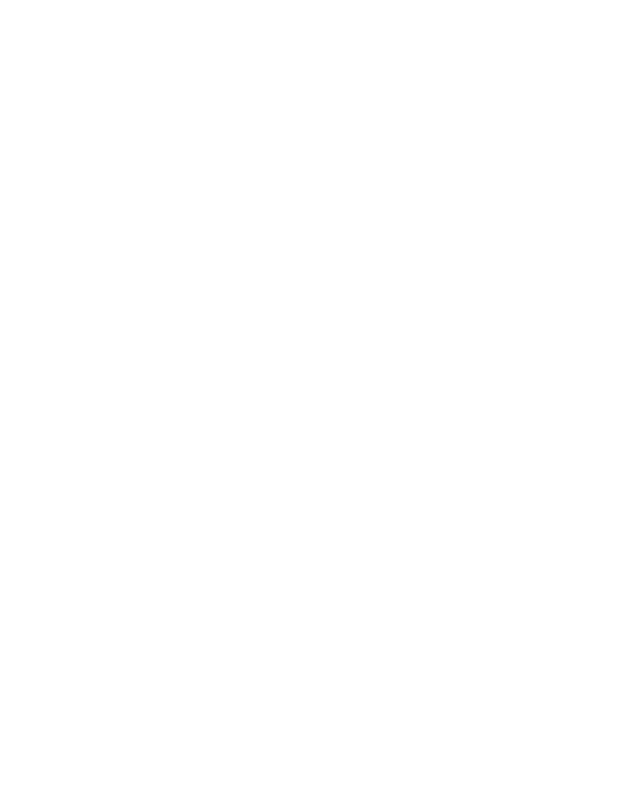
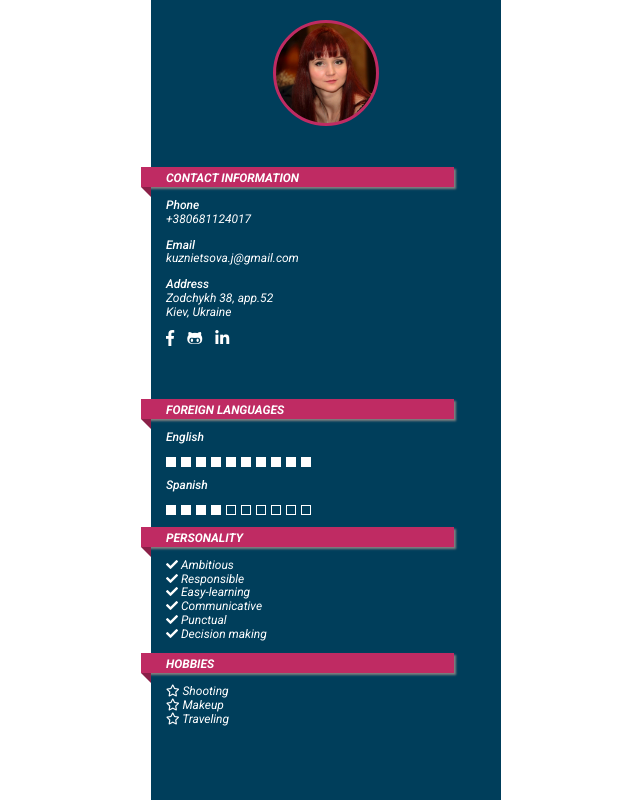
Before and after one commit to k-jul/homepage, a plain HTML site: page index.html in a window 1280 px wide. Shown: the whole page, without its empty margins (51-691 px from the left). Drawn offline with nearby package versions, Linux system fonts and the light colour scheme.

Commit message:
Added blocks with personal info (fixes #16)

```diff
--- a/index.html
+++ b/index.html
@@ -6,18 +6,129 @@
 
     <link rel="me" href="mailto:kuznietsova.j@gmail.com">
     <link rel="me" href="sms:+381124017">
-    <link rel="stylesheet" src="//normalize-css.googlecode.com/svn/trunk/normalize.css">
-    <link rel="stylesheet" src="style.css">
+    <link rel="stylesheet" href="https://use.fontawesome.com/releases/v5.0.12/css/all.css" integrity="sha384-G0fIWCsCzJIMAVNQPfjH08cyYaUtMwjJwqiRKxxE/rx96Uroj1BtIQ6MLJuheaO9" crossorigin="anonymous">
+    <link rel="stylesheet" href="//normalize-css.googlecode.com/svn/trunk/normalize.css">
     <link href="https://fonts.googleapis.com/css?family=Roboto:100,100i,300,300i,400,400i,500,500i,700,700i,900,900i" rel="stylesheet">
+    <link rel="stylesheet" href="./style.css">
 
 
 
     <title>Yuliia Kuznietsova — Résumé</title>
-    <base href="http://example.com/page.html">
+    <!-- <base href="http://example.com/page.html"> -->
   </head>
   <body>
     <div class="grid-container">
-      <div class="left-side"></div>
+
+      <div class="left-side">
+        <div class="photo"></div>
+
+        <div class="info-block contacts">
+
+          <div class ="separator">
+          <span class="block-name">Contact information</span>
+          </div>
+
+            <p class = "contacts__item">
+              <span class="info-block__item-name">Phone</span><br>
+              +380681124017 <br>
+            </p>
+
+            <p class = "contacts__item">
+              <span class="info-block__item-name">Email</span><br>
+              kuznietsova.j&#64gmail.com <br>
+            </p>
+
+            <p class="address">
+              <span class="info-block__item-name">Address</span><br>
+              Zodchykh 38, app.52 <br>
+              Kiev, Ukraine
+            </p>
+
+          <p class = "contacts__item">
+            <a href="#"><i class="fab fa-facebook-f fa-lg"></i></a>
+            <a href="#"><i class="fab fa-github-alt fa-lg"></i></a>
+            <a href="#"><i class="fab fa-linkedin-in fa-lg"></i></a>
+          </p>
+        </div>
+
+        <div class="info-block languages">
+
+            <div class ="separator">
+            <span class="block-name">Foreign languages</span>
+            </div>
+
+            <div class="languages">
+
+              <p class = "languages__English">
+                <span class="info-block__item-name">English</span><br>
+                <ul class="scale">
+                  <li class="scale__item"></li>
+                  <li class="scale__item"></li>
+                  <li class="scale__item"></li>
+                  <li class="scale__item"></li>
+                  <li class="scale__item"></li>
+                  <li class="scale__item"></li>
+                  <li class="scale__item"></li>
+                  <li class="scale__item"></li>
+                  <li class="scale__item"></li>
+                  <li class="scale__item"></li>
+                </ul>
+              </p>
+
+              <p class = "languages__Spanish">
+                  <span class="info-block__item-name">Spanish</span><br>
+                  <ul class="scale">
+                    <li class="scale__item"></li>
+                    <li class="scale__item"></li>
+                    <li class="scale__item"></li>
+                    <li class="scale__item"></li>
+                    <li class="scale__item transparent"></li>
+                    <li class="scale__item transparent"></li>
+                    <li class="scale__item transparent"></li>
+                    <li class="scale__item transparent"></li>
+                    <li class="scale__item transparent"></li>
+                    <li class="scale__item transparent"></li>
+                  </ul>
+                </p>
+
+            </div>
+
+            <div class="info-block">
+
+                <div class ="separator">
+                <span class="block-name">Personality</span>
+                </div>
+
+                <div class="personality">
+
+                    <ul class="list">
+                    <li class="skill-item"><i class="fas fa-check"></i> Ambitious</li>
+                    <li class="skill-item"><i class="fas fa-check"></i> Responsible</li>
+                    <li class="skill-item"><i class="fas fa-check"></i> Easy-learning</li>
+                    <li class="skill-item"><i class="fas fa-check"></i> Communicative</li>
+                    <li class="skill-item"><i class="fas fa-check"></i> Punctual</li>
+                    <li class="skill-item"><i class="fas fa-check"></i> Decision making</li>
+                    </ul>
+
+                </div>
+        </div>
+
+        <div class="info-block">
+
+            <div class ="separator">
+            <span class="block-name">Hobbies</span>
+            </div>
+
+            <div class="hobbies">
+              <ul class="list">
+                <li><i class="far fa-star"></i> Shooting</li>
+                <li><i class="far fa-star"></i> Makeup</li>
+                <li><i class="far fa-star"></i> Traveling</li>
+              </ul>
+            </div>
+    </div>
+      </div>
+
       <div class="right-side"></div>
     </div>
   </body>
--- a/style.css
+++ b/style.css
@@ -1,18 +1,101 @@
 body {
-    padding:0;
+    padding: 0 15%;
     margin:0;
     font-family: "Roboto";
+    font-size:12px;
+    box-sizing: border-box;
+    font-style: italic;
+
 }
 
 .grid-container {
     display:grid;
-    height:100vh;
     grid-template-rows: 1fr;
     grid-template-columns: 1fr 1.5fr;
+    padding: 0 10px;
+    height:100vh;
+
 }
 
 .left-side, .right-side {
     display:flex;
     flex-direction: column;
     justify-content: space-around;
+    align-items: space-around;
+    padding: 0 15px;
 }
+
+.left-side {
+background-color: #003E5B;
+color:white;
+}
+
+.photo {
+    height: 100px;
+    width:100px;
+    border: 3px solid #BF2B63;
+    border-radius:50%;
+    background-image:url('./photo.jpg');
+    background-size: contain;
+    align-self: center;
+}
+.separator {
+    height:20px;
+    line-height: 20px;
+    width:90%;
+    margin-left:-25px;
+    padding-left:25px;
+    background-color: #BF2B63;
+    position:relative;
+    box-shadow: 2px 2px 2px grey;
+
+}
+
+.separator:before {
+    display:block;
+    content:'';
+    height:0;
+    width:0;
+    border:5px solid white;
+    border-right:5px solid rgb(138, 32, 72);
+    border-top:5px solid rgb(138, 32, 72);
+    position:absolute;
+    bottom:-10px;
+    left:0px;
+}
+.block-name {
+    text-transform: uppercase;
+    vertical-align: middle;
+    font-weight:700;
+}
+.info-block__item-name {
+font-weight: 500;
+
+}
+
+.scale {
+    padding:0;
+    list-style: none;
+    display:flex;
+    justify-content: flex-start;
+}
+.scale__item {
+height:10px;
+width:10px;
+margin-right:5px;
+background-color:white;
+}
+.scale__item.transparent {
+    background-color:transparent;
+    border: 1px solid white;
+    box-sizing: border-box;
+}
+
+.list {
+    padding:0;
+    list-style: none;
+}
+a {
+ color:white;
+ margin-right:10px;
+}
```
Also changed, not shown: photo.jpg (added).
